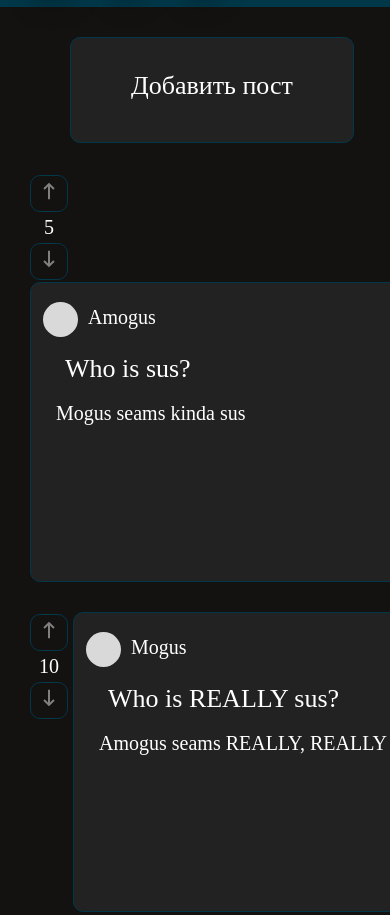
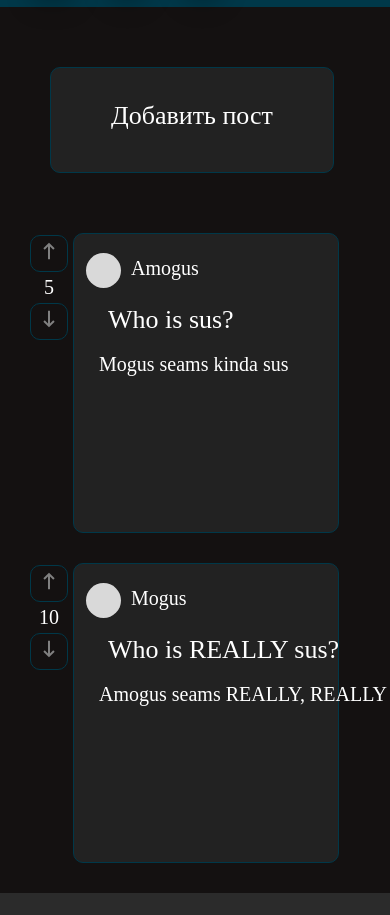
Before and after one commit to GuardianOfPC/Web-labs, a plain HTML site: page src/html/index.html in a window 390 px wide. Shown: the part 185-1100 px from the top of the page. Drawn offline with Linux system fonts and the light colour scheme; a web font is replaced by a local one.

Commit message:
fix: fixed adaptive

```diff
--- a/src/css/style.css
+++ b/src/css/style.css
@@ -230,7 +230,6 @@ footer {
 }
 
 .post-add-post-positioning {
-    padding: 0 0 0 30px;
     display: flex;
     align-items: flex-start;
 }
@@ -240,6 +239,7 @@ footer {
     border-radius: 10px;
     padding: 33px 100px 41px;
     margin-left: 40px;
+    margin-top: 30px;
     display: flex;
     align-items: flex-start;
     border: 1px solid var(--dark-slate-gray);
@@ -400,9 +400,14 @@ img:hover {
     .add-post-box {
         order: -1;
         margin-bottom: 30px;
+        margin-left: 74px;
     }
 
     .post-box {
+        max-width: 90%;
+    }
+
+    .post-box-two {
         max-width: 90%;
     }
 
@@ -419,6 +424,10 @@ img:hover {
     }
 
     .post-box {
+        max-width: 70%;
+    }
+
+    .post-box-two {
         max-width: 70%;
     }
 
@@ -457,5 +466,6 @@ img:hover {
 
     .add-post-box {
         padding: 33px 60px 41px;
+        margin-left: 50px;
     }
 }
--- a/src/html/index.html
+++ b/src/html/index.html
@@ -36,6 +36,7 @@
 </nav>
 <div class="main-box">
     <div class="post-add-post-positioning">
+        <div class="post">
             <div class="counter">
                 <button class="increaseCountIcon">
                     <img alt=""
@@ -58,6 +59,7 @@
                 <div class="bottom-side-of-post">
                     <p class="title">Who is sus?</p>
                     <p class="post-text">Mogus seams kinda sus</p>
+                </div>
             </div>
         </div>
         <div class="add-post-box">
```
Lines whose indentation alone changed are shown as unchanged.
